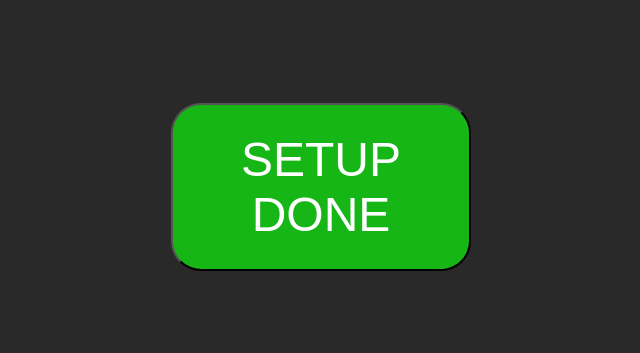
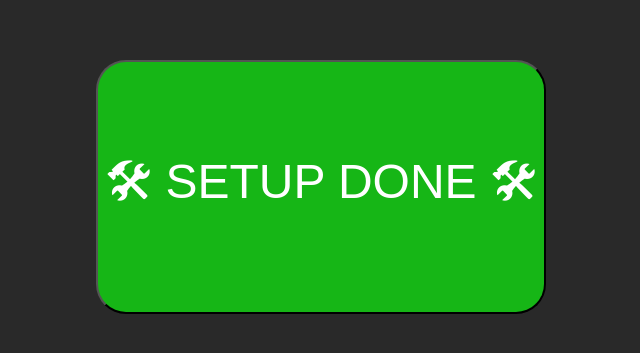
Before and after one commit to buggieman77/latihan18, a website built with webpack: page src/template/index.html in a window 1280 px wide. Shown: the part 213-566 px from the top of the page, without its empty margins (319-959 px from the left). Built offline with nearby package versions, Linux system fonts and the light colour scheme.

Commit message:
edit : change button text and resize button
- filename : src/scss/modules/_buttons.scss

```diff
--- a/src/scss/modules/_buttons.scss
+++ b/src/scss/modules/_buttons.scss
@@ -8,6 +8,6 @@ button {
   font-size: 3rem;
   cursor: pointer;
   @include m.flexbox($dir: row);
-  @include m.shape(rectangle, 300px, 30px);
+  @include m.shape(rectangle, 450px, 30px);
   @include m.background(rgb(22, 182, 22), $txt: white, $btn: true);
 }
--- a/src/template/index.html
+++ b/src/template/index.html
@@ -7,7 +7,7 @@
   </head>
   <body>
     <div class="container">
-      <button>SETUP DONE</button>
+      <button>🛠 SETUP DONE 🛠</button>
     </div>
   </body>
 </html>
```
